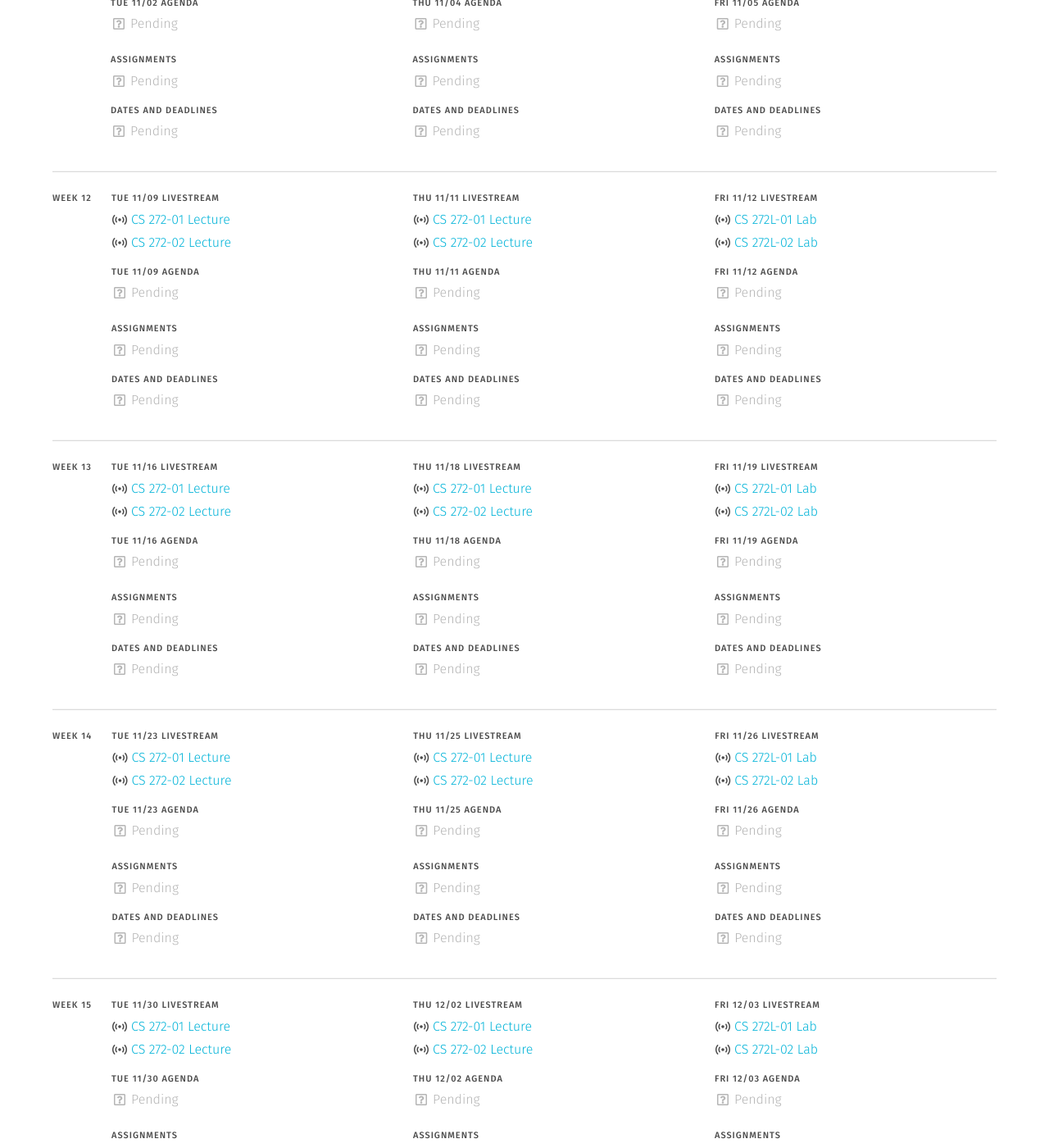
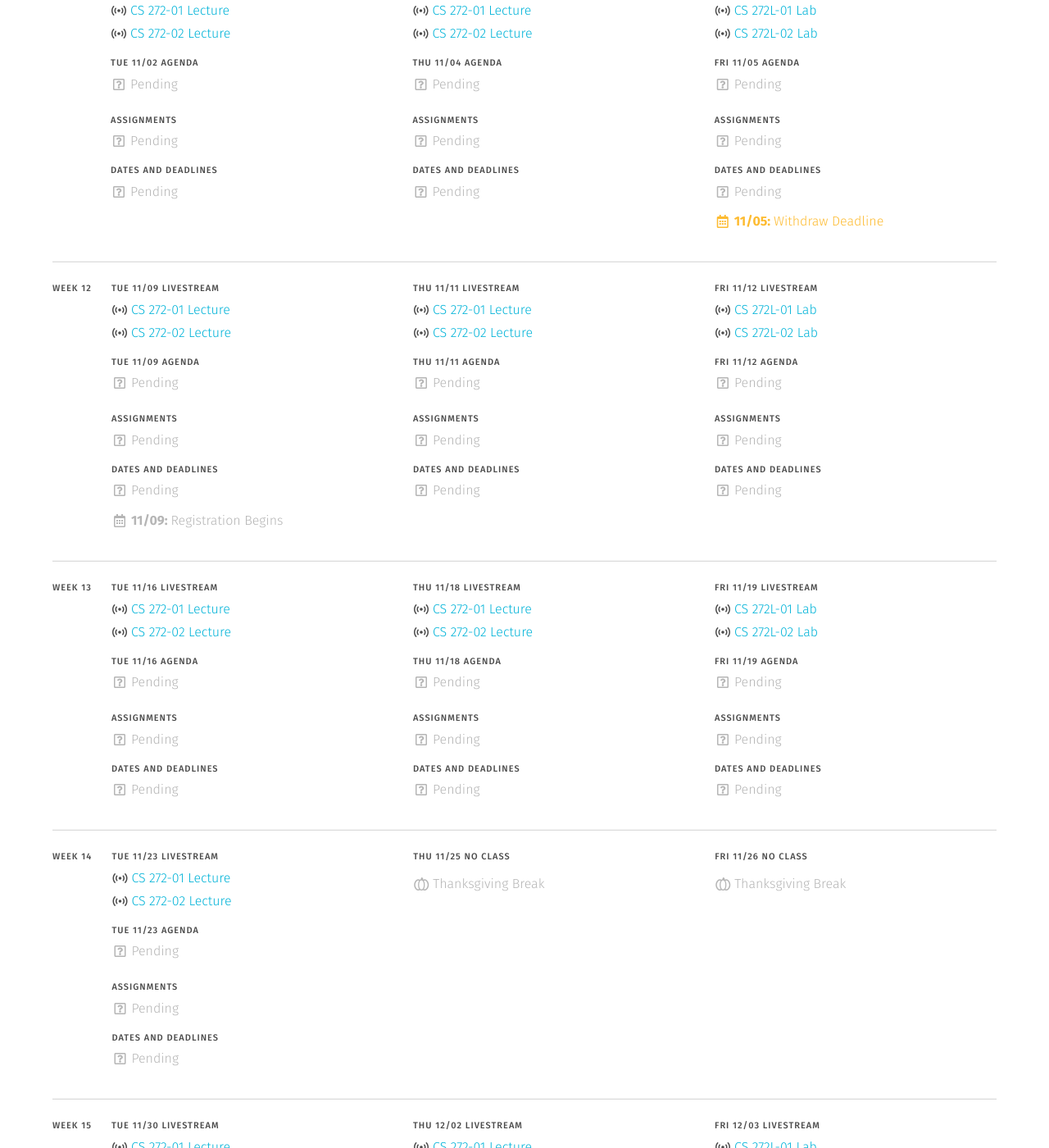
Before and after one commit to usf-cs272-fall2021/usf-cs272-fall2021.github.io, a Jekyll site: the page built from schedule.md, in a window 1280 px wide and 1400 px high, scrolled down 3822 px. Shown: the whole window at 82% size. Built offline with Jekyll 4.4.1, drawn with Linux system fonts in a browser that asks for light colours; some of the changed text lies outside the part shown.

Commit message:
Added academic calendar dates

```diff
--- a/_data/schedule.yml
+++ b/_data/schedule.yml
@@ -52,7 +52,10 @@ weeks:
 
           - <<: *deadlines
             items:
-              - text: 'Pending'
+              - text: 'Classes Begin'
+                date: 2021-08-24
+                show: true
+                icon: 'date'
                 type: *pending
 
       - date: 2021-08-26
@@ -94,6 +97,11 @@ weeks:
             items:
               - text: 'Pending'
                 type: *pending
+
+              - text: 'Add Deadline'
+                date: 2021-08-30
+                icon: 'date'
+                type: ['bump', 'has-text-warning']
 
   - week: 2
     days:
@@ -156,6 +164,11 @@ weeks:
             items:
               - text: 'Pending'
                 type: *pending
+
+              - text: 'Labor Day (No Classes)'
+                date: 2021-09-06
+                icon: 'date'
+                type: ['bump', 'has-text-grey-light']
 
   - week: 3
     days:
@@ -533,23 +546,12 @@ weeks:
     days:
       - date: 2021-10-19
         sections:
-          - <<: *lectures
-
-          - label: 'Agenda'
+          - label: 'No Class'
             date: false
             items:
-              - text: 'Pending'
-                type: *pending
-
-          - <<: *assignments
-            items:
-              - text: 'Pending'
-                type: *pending
-
-          - <<: *deadlines
-            items:
-              - text: 'Pending'
-                type: *pending
+              - text: 'Fall Break'
+                icon: 'fall'
+                type: ['bump', 'has-text-grey-light']
 
       - date: 2021-10-21
         sections:
@@ -715,6 +717,12 @@ weeks:
               - text: 'Pending'
                 type: *pending
 
+              - text: 'Withdraw Deadline'
+                date: 2021-11-05
+                show: true
+                icon: 'date'
+                type: ['bump', 'has-text-warning']
+
   - week: 12
     days:
       - date: 2021-11-09
@@ -736,6 +744,12 @@ weeks:
             items:
               - text: 'Pending'
                 type: *pending
+
+              - text: 'Registration Begins'
+                date: 2021-11-09
+                show: true
+                icon: 'date'
+                type: ['bump', 'has-text-grey-light']
 
       - date: 2021-11-11
         sections:
@@ -863,43 +877,21 @@ weeks:
 
       - date: 2021-11-25
         sections:
-          - <<: *lectures
-
-          - label: 'Agenda'
+          - label: 'No Class'
             date: false
             items:
-              - text: 'Pending'
-                type: *pending
-
-          - <<: *assignments
-            items:
-              - text: 'Pending'
-                type: *pending
-
-          - <<: *deadlines
-            items:
-              - text: 'Pending'
-                type: *pending
+              - text: 'Thanksgiving Break'
+                icon: 'thanksgiving'
+                type: ['bump', 'has-text-grey-light']
 
       - date: 2021-11-26
         sections:
-          - <<: *labs
-
-          - label: 'Agenda'
+          - label: 'No Class'
             date: false
             items:
-              - text: 'Pending'
-                type: *pending
-
-          - <<: *assignments
-            items:
-              - text: 'Pending'
-                type: *pending
-
-          - <<: *deadlines
-            items:
-              - text: 'Pending'
-                type: *pending
+              - text: 'Thanksgiving Break'
+                icon: 'thanksgiving'
+                type: ['bump', 'has-text-grey-light']
 
   - week: 15
     days:
@@ -984,6 +976,12 @@ weeks:
             items:
               - text: 'Pending'
                 type: *pending
+
+              - text: 'Classes End'
+                date: 2021-12-07
+                show: true
+                icon: 'date'
+                type: ['bump', 'has-text-grey-light']
 
       - date: ''
         sections:
```
